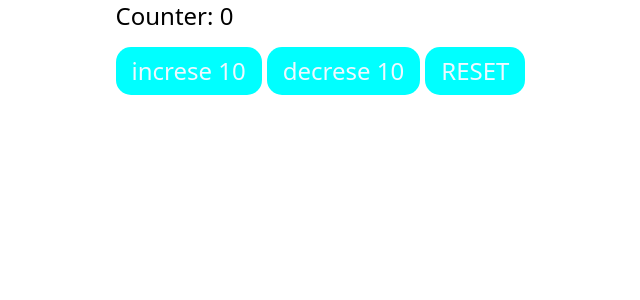
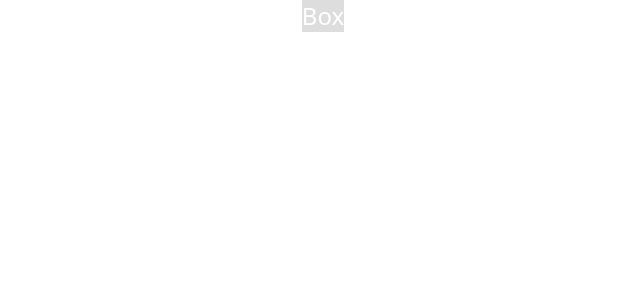
Before and after one commit to OkkashaAlly/react-typescript, a React (Vite) app: page / in a window 1280 px wide. Shown: the top 300 px of the page, without its empty margins (317-957 px from the left). Built offline with nearby package versions, Linux system fonts and the light colour scheme.

Commit message:
Use context hook

```diff
--- a/src/App.tsx
+++ b/src/App.tsx
@@ -8,6 +8,8 @@
 import Status from "./components/Status";
 import User from "./components/state/User";
 import Counter from "./components/state/Counter";
+import { ThemeContextProvider } from "./components/context/ThemeContext";
+import Box from "./components/context/Box";
 
 function App() {
   const person = {
@@ -41,7 +43,10 @@
       {/* <Container styles={{ border: "1px solid black", padding: "1rem" }} /> */}
       {/* <LoggedIn />
       <User /> */}
-      <Counter />
+      {/* <Counter /> */}
+      <ThemeContextProvider>
+        <Box/>
+      </ThemeContextProvider>
     </div>
   );
 }
--- /dev/null
+++ b/src/components/context/Box.tsx
@@ -0,0 +1,15 @@
+import React, { useContext } from "react";
+import ThemeContext from "./ThemeContext";
+
+const Box = () => {
+  const theme = useContext(ThemeContext);
+  return (
+    <div
+      style={{ backgroundColor: theme.primary.main, color: theme.primary.text }}
+    >
+      Box
+    </div>
+  );
+};
+
+export default Box;
--- /dev/null
+++ b/src/components/context/ThemeContext.tsx
@@ -0,0 +1,18 @@
+import React, { createContext } from "react";
+import { theme } from "./theme";
+
+type ThemeContextProviderProps = {
+  children: React.ReactNode;
+};
+
+const ThemeContext = createContext(theme);
+
+export const ThemeContextProvider = ({
+  children,
+}: ThemeContextProviderProps) => {
+  return (
+    <ThemeContext.Provider value={theme}>{children}</ThemeContext.Provider>
+  );
+};
+
+export default ThemeContext;
--- /dev/null
+++ b/src/components/context/theme.ts
@@ -0,0 +1,10 @@
+export const theme = {
+  primary: {
+    main: "#ddd",
+    text: "#fff",
+  },
+  secondary: {
+    main: "#eee",
+    text: "#fff",
+  },
+};
```
